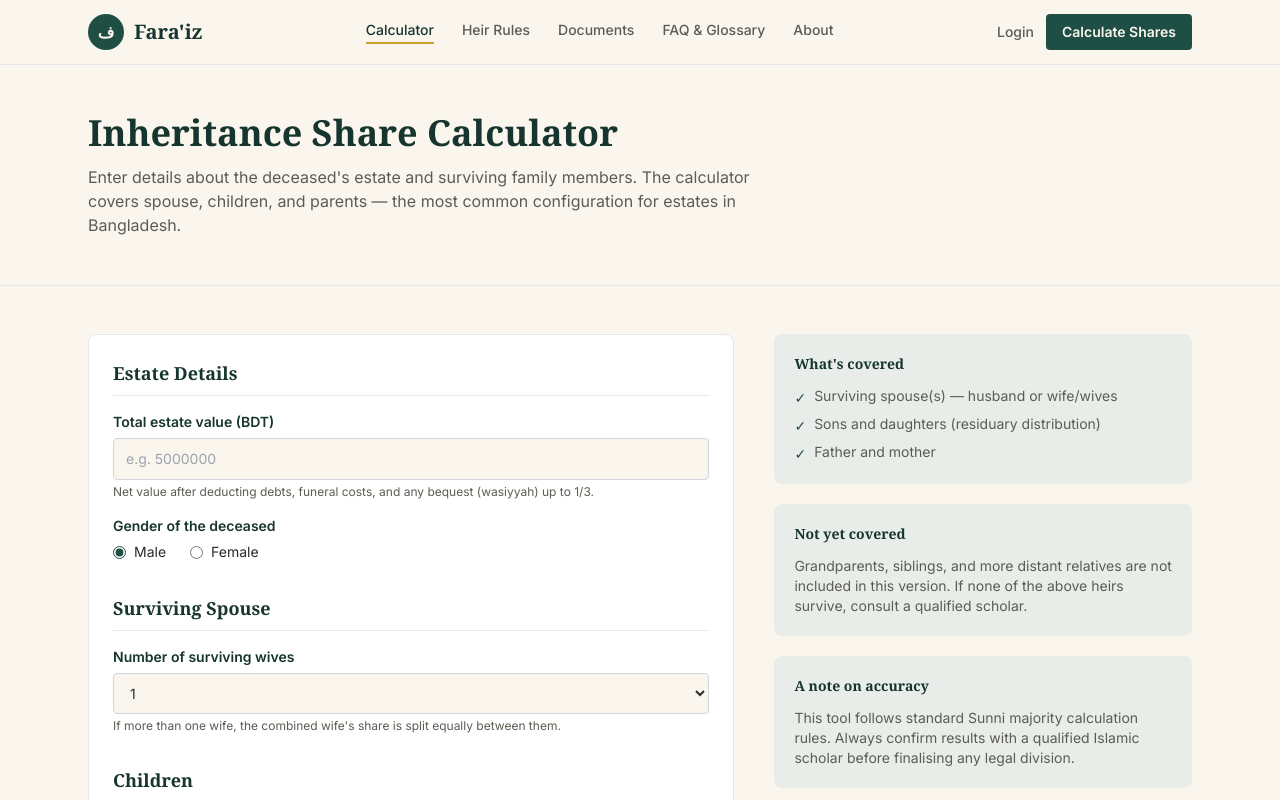
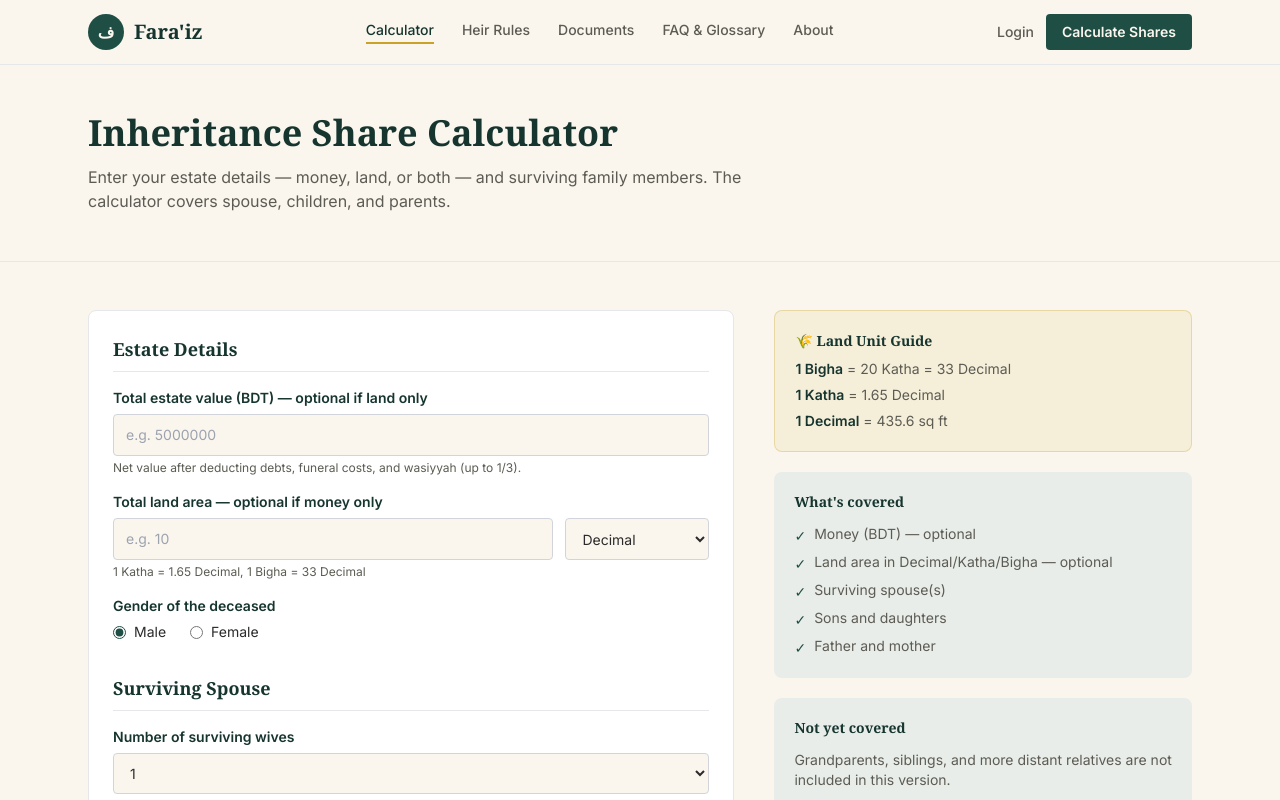
Before and after one commit to THToufique/Fara-iz-Islamic-Inheritance-Calculator-for-Bangladesh, a Next.js app in the folder client/: page /calculator in a window 1280 px wide. Shown: the top 800 px of the page. Built offline with nearby package versions, Linux system fonts and the light colour scheme.

Commit message:
feat(calculator): add land area division with Decimal/Katha/Bigha unit support

```diff
--- a/client/src/app/calculator/page.js
+++ b/client/src/app/calculator/page.js
@@ -1,11 +1,17 @@
 'use client';
 // app/calculator/page.js
-// Inheritance calculator form page
-// Tested: form submits correctly, gender toggle shows/hides spouse fields ✓
+// Inheritance calculator form page with land area support
+// Tested: form submits correctly, land unit selector works ✓
 
 import { useState } from 'react';
 import { useRouter } from 'next/navigation';
 import { calculatorAPI } from '../../lib/api';
+
+const LAND_UNITS = [
+  { value: 'decimal', label: 'Decimal', hint: '1 Katha = 1.65 Decimal, 1 Bigha = 33 Decimal' },
+  { value: 'katha', label: 'Katha', hint: '1 Bigha = 20 Katha, 1 Katha = 1.65 Decimal' },
+  { value: 'bigha', label: 'Bigha', hint: '1 Bigha = 20 Katha = 33 Decimal' },
+];
 
 export default function CalculatorPage() {
   const router = useRouter();
@@ -14,6 +20,8 @@ export default function CalculatorPage() {
 
   const [form, setForm] = useState({
     estateValue: '',
+    landArea: '',
+    landUnit: 'decimal',
     deceasedGender: 'male',
     numWives: '1',
     husbandAlive: 'yes',
@@ -30,14 +38,26 @@ export default function CalculatorPage() {
   const handleSubmit = async (e) => {
     e.preventDefault();
     setError('');
-    if (!form.estateValue || parseFloat(form.estateValue) <= 0) {
-      setError('Please enter a valid estate value greater than 0.');
+
+    if (!form.estateValue && !form.landArea) {
+      setError('Please enter at least an estate value or land area.');
       return;
     }
+    if (form.estateValue && parseFloat(form.estateValue) <= 0) {
+      setError('Estate value must be greater than 0.');
+      return;
+    }
+    if (form.landArea && parseFloat(form.landArea) <= 0) {
+      setError('Land area must be greater than 0.');
+      return;
+    }
+
     setLoading(true);
     try {
       const payload = {
-        estateValue: parseFloat(form.estateValue),
+        estateValue: parseFloat(form.estateValue) || 0,
+        landArea: parseFloat(form.landArea) || 0,
+        landUnit: form.landUnit,
         deceasedGender: form.deceasedGender,
         numWives: form.deceasedGender === 'male' ? parseInt(form.numWives) : 0,
         husbandAlive: form.deceasedGender === 'female' ? form.husbandAlive === 'yes' : false,
@@ -47,7 +67,6 @@ export default function CalculatorPage() {
         motherAlive: form.motherAlive === 'yes',
       };
       const data = await calculatorAPI.calculate(payload);
-      // Store result + input in sessionStorage, navigate to results
       sessionStorage.setItem('faraiz_result', JSON.stringify(data.result));
       sessionStorage.setItem('faraiz_input', JSON.stringify(payload));
       router.push('/results');
@@ -58,6 +77,8 @@ export default function CalculatorPage() {
     }
   };
 
+  const selectedUnit = LAND_UNITS.find(u => u.value === form.landUnit);
+
   return (
     <div>
       <div className="page-header">
@@ -66,15 +87,14 @@ export default function CalculatorPage() {
             Inheritance Share Calculator
           </h1>
           <p className="text-ink-soft max-w-2xl">
-            Enter details about the deceased&apos;s estate and surviving family members.
-            The calculator covers spouse, children, and parents — the most common configuration for estates in Bangladesh.
+            Enter your estate details — money, land, or both — and surviving family members.
+            The calculator covers spouse, children, and parents.
           </p>
         </div>
       </div>
 
       <div className="max-w-6xl mx-auto px-6 py-12">
         <div className="grid grid-cols-1 md:grid-cols-5 gap-10">
-          {/* Form */}
           <form onSubmit={handleSubmit} className="md:col-span-3 card space-y-8">
 
             {error && (
@@ -90,7 +110,7 @@ export default function CalculatorPage() {
               </h3>
               <div className="space-y-4">
                 <div>
-                  <label className="form-label">Total estate value (BDT)</label>
+                  <label className="form-label">Total estate value (BDT) — optional if land only</label>
                   <input
                     type="number"
                     name="estateValue"
@@ -98,13 +118,43 @@ export default function CalculatorPage() {
                     onChange={handleChange}
                     placeholder="e.g. 5000000"
                     className="form-input"
-                    min="1"
-                    required
+                    min="0"
                   />
                   <p className="text-xs text-ink-soft mt-1">
-                    Net value after deducting debts, funeral costs, and any bequest (wasiyyah) up to 1/3.
+                    Net value after deducting debts, funeral costs, and wasiyyah (up to 1/3).
                   </p>
                 </div>
+
+                {/* Land area */}
+                <div>
+                  <label className="form-label">Total land area — optional if money only</label>
+                  <div className="flex gap-3">
+                    <input
+                      type="number"
+                      name="landArea"
+                      value={form.landArea}
+                      onChange={handleChange}
+                      placeholder="e.g. 10"
+                      className="form-input flex-1"
+                      min="0"
+                      step="0.01"
+                    />
+                    <select
+                      name="landUnit"
+                      value={form.landUnit}
+                      onChange={handleChange}
+                      className="form-input w-36"
+                    >
+                      {LAND_UNITS.map(u => (
+                        <option key={u.value} value={u.value}>{u.label}</option>
+                      ))}
+                    </select>
+                  </div>
+                  {selectedUnit && (
+                    <p className="text-xs text-ink-soft mt-1">{selectedUnit.hint}</p>
+                  )}
+                </div>
+
                 <div>
                   <label className="form-label">Gender of the deceased</label>
                   <div className="flex gap-6 mt-1">
@@ -140,7 +190,7 @@ export default function CalculatorPage() {
                     ))}
                   </select>
                   <p className="text-xs text-ink-soft mt-1">
-                    If more than one wife, the combined wife&apos;s share is split equally between them.
+                    If more than one wife, the combined wife&apos;s share is split equally.
                   </p>
                 </div>
               ) : (
@@ -173,13 +223,13 @@ export default function CalculatorPage() {
               <div className="grid grid-cols-2 gap-4">
                 <div>
                   <label className="form-label">Surviving sons</label>
-                  <input type="number" name="numSons" value={form.numSons} onChange={handleChange}
-                    min="0" className="form-input" />
+                  <input type="number" name="numSons" value={form.numSons}
+                    onChange={handleChange} min="0" className="form-input" />
                 </div>
                 <div>
                   <label className="form-label">Surviving daughters</label>
-                  <input type="number" name="numDaughters" value={form.numDaughters} onChange={handleChange}
-                    min="0" className="form-input" />
+                  <input type="number" name="numDaughters" value={form.numDaughters}
+                    onChange={handleChange} min="0" className="form-input" />
                 </div>
               </div>
             </div>
@@ -227,22 +277,32 @@ export default function CalculatorPage() {
 
           {/* Sidebar */}
           <aside className="md:col-span-2 space-y-5">
+            <div className="bg-gold bg-opacity-10 border border-gold border-opacity-30 rounded-lg p-5">
+              <h3 className="font-semibold text-teal-deep mb-2 text-sm">🌾 Land Unit Guide</h3>
+              <div className="text-sm text-ink-soft space-y-1.5">
+                <p><span className="font-semibold text-teal-deep">1 Bigha</span> = 20 Katha = 33 Decimal</p>
+                <p><span className="font-semibold text-teal-deep">1 Katha</span> = 1.65 Decimal</p>
+                <p><span className="font-semibold text-teal-deep">1 Decimal</span> = 435.6 sq ft</p>
+              </div>
+            </div>
             {[
               {
                 title: "What's covered",
                 items: [
-                  'Surviving spouse(s) — husband or wife/wives',
-                  'Sons and daughters (residuary distribution)',
+                  'Money (BDT) — optional',
+                  'Land area in Decimal/Katha/Bigha — optional',
+                  'Surviving spouse(s)',
+                  'Sons and daughters',
                   'Father and mother',
                 ],
               },
               {
                 title: 'Not yet covered',
-                content: 'Grandparents, siblings, and more distant relatives are not included in this version. If none of the above heirs survive, consult a qualified scholar.',
+                content: 'Grandparents, siblings, and more distant relatives are not included in this version.',
               },
               {
                 title: 'A note on accuracy',
-                content: 'This tool follows standard Sunni majority calculation rules. Always confirm results with a qualified Islamic scholar before finalising any legal division.',
+                content: 'This tool follows standard Sunni majority calculation rules. Always confirm with a qualified Islamic scholar before finalising any legal division.',
               },
             ].map((card, i) => (
               <div key={i} className="bg-sage rounded-lg p-5">
--- a/client/src/app/results/page.js
+++ b/client/src/app/results/page.js
@@ -1,7 +1,7 @@
 'use client';
 // app/results/page.js
-// Shows calculation results from sessionStorage with pie chart and heir table
-// Tested: pie chart renders correctly, amounts sum to estate value ✓
+// Shows calculation results with money AND land shares
+// Tested: pie chart renders, land column shows correct unit and amount ✓
 
 import { useEffect, useState } from 'react';
 import { useRouter } from 'next/navigation';
@@ -13,7 +13,29 @@ import { isLoggedIn } from '../../lib/auth';
 const COLORS = ['#1F4E45','#C9A227','#9FB8AE','#7A8C84','#D9C896','#3E6B60','#B68C2A','#5E7E74'];
 
 function formatTaka(n) {
+  if (!n && n !== 0) return '—';
   return '৳' + Number(n).toLocaleString('en-IN');
+}
+
+function formatLand(area, unit) {
+  if (!area && area !== 0) return '—';
+  const rounded = Math.round(area * 1000) / 1000;
+  const unitLabel = unit === 'decimal' ? 'Dec' : unit === 'katha' ? 'Katha' : 'Bigha';
+  return `${rounded} ${unitLabel}`;
+}
+
+// Convert land area to all units for display
+function getLandConversions(area, unit) {
+  let decimal = area;
+  if (unit === 'katha') decimal = area * 1.65;
+  if (unit === 'bigha') decimal = area * 33;
+  const katha = decimal / 1.65;
+  const bigha = decimal / 33;
+  return {
+    decimal: Math.round(decimal * 1000) / 1000,
+    katha: Math.round(katha * 1000) / 1000,
+    bigha: Math.round(bigha * 1000) / 1000,
+  };
 }
 
 export default function ResultsPage() {
@@ -39,9 +61,8 @@ export default function ResultsPage() {
     try {
       await calculationsAPI.save({ input, label: '' });
       setSaved(true);
-    } catch (e) {
-      setSaveError(e.message);
-    } finally { setSaving(false); }
+    } catch (e) { setSaveError(e.message); }
+    finally { setSaving(false); }
   };
 
   const handlePDF = async () => {
@@ -54,7 +75,7 @@ export default function ResultsPage() {
   if (!result) return (
     <div className="max-w-6xl mx-auto px-6 py-20 text-center">
       <h2 className="text-2xl font-serif font-bold text-teal-deep mb-4">No calculation found</h2>
-      <p className="text-ink-soft mb-6">It looks like you haven't run a calculation yet, or your session expired.</p>
+      <p className="text-ink-soft mb-6">It looks like you haven&apos;t run a calculation yet.</p>
       <Link href="/calculator" className="btn-primary">Go to Calculator</Link>
     </div>
   );
@@ -69,11 +90,26 @@ export default function ResultsPage() {
     </div>
   );
 
+  const hasLand = input?.landArea > 0;
+  const hasMoney = input?.estateValue > 0;
+  const landUnit = input?.landUnit || 'decimal';
+  const unitLabel = landUnit === 'decimal' ? 'Decimal' : landUnit === 'katha' ? 'Katha' : 'Bigha';
+
   const pieData = result.heirs.map((h, i) => ({
     name: h.name,
     value: parseFloat(h.percent),
     color: COLORS[i % COLORS.length],
   }));
+
+  // Calculate land share per heir using same fraction
+  const getLandShare = (heir) => {
+    if (!hasLand) return null;
+    const [num, den] = heir.fractionDisplay.includes('/')
+      ? heir.fractionDisplay.split('/').map(Number)
+      : [1, 1];
+    const fraction = den ? num / den : parseFloat(heir.percent) / 100;
+    return Math.round(input.landArea * fraction * 10000) / 10000;
+  };
 
   return (
     <div>
@@ -85,19 +121,47 @@ export default function ResultsPage() {
       </div>
 
       <div className="max-w-6xl mx-auto px-6 py-10">
+
         {/* Summary band */}
-        <div className="bg-teal rounded-lg p-8 mb-8 grid grid-cols-1 md:grid-cols-3 gap-6">
-          {[
-            { label: 'Total Estate Value', value: formatTaka(result.estateValue) },
-            { label: 'Heirs Identified', value: result.heirs.length },
-            { label: 'Fully Distributed', value: result.totalFraction === '1' ? 'Yes ✓' : result.totalFraction },
-          ].map((item, i) => (
-            <div key={i}>
-              <p className="text-xs font-mono uppercase tracking-widest text-cream opacity-70 mb-1">{item.label}</p>
-              <p className="text-2xl font-serif font-bold text-cream">{item.value}</p>
+        <div className="bg-teal rounded-lg p-8 mb-8 grid grid-cols-2 md:grid-cols-4 gap-6">
+          {hasMoney && (
+            <div>
+              <p className="text-xs font-mono uppercase tracking-widest text-cream opacity-70 mb-1">Estate Value</p>
+              <p className="text-xl font-serif font-bold text-cream">{formatTaka(result.estateValue)}</p>
             </div>
-          ))}
+          )}
+          {hasLand && (
+            <div>
+              <p className="text-xs font-mono uppercase tracking-widest text-cream opacity-70 mb-1">Land Area</p>
+              <p className="text-xl font-serif font-bold text-cream">{input.landArea} {unitLabel}</p>
             </div>
+          )}
+          <div>
+            <p className="text-xs font-mono uppercase tracking-widest text-cream opacity-70 mb-1">Heirs</p>
+            <p className="text-xl font-serif font-bold text-cream">{result.heirs.length}</p>
+          </div>
+          <div>
+            <p className="text-xs font-mono uppercase tracking-widest text-cream opacity-70 mb-1">Distributed</p>
+            <p className="text-xl font-serif font-bold text-cream">{result.totalFraction === '1' ? '100% ✓' : result.totalFraction}</p>
+          </div>
+        </div>
+
+        {/* Land conversion info */}
+        {hasLand && (
+          <div className="bg-gold bg-opacity-10 border border-gold border-opacity-30 rounded-lg p-4 mb-6 flex flex-wrap gap-6 text-sm">
+            <span className="text-ink-soft font-semibold">Total land conversions:</span>
+            {(() => {
+              const conv = getLandConversions(input.landArea, landUnit);
+              return (
+                <>
+                  <span><strong className="text-teal-deep">{conv.decimal}</strong> Decimal</span>
+                  <span><strong className="text-teal-deep">{conv.katha}</strong> Katha</span>
+                  <span><strong className="text-teal-deep">{conv.bigha}</strong> Bigha</span>
+                </>
+              );
+            })()}
+          </div>
+        )}
 
         {/* Chart + Table */}
         <div className="grid grid-cols-1 md:grid-cols-2 gap-8 mb-8">
@@ -124,33 +188,92 @@ export default function ResultsPage() {
             <table className="w-full text-sm">
               <thead>
                 <tr className="bg-cream-deep text-xs font-mono uppercase tracking-wide text-ink-soft">
-                  <th className="text-left py-2 px-3">Heir</th>
-                  <th className="text-left py-2 px-3">Share</th>
-                  <th className="text-left py-2 px-3">Basis</th>
-                  <th className="text-right py-2 px-3">Amount</th>
+                  <th className="text-left py-2 px-2">Heir</th>
+                  <th className="text-left py-2 px-2">Share</th>
+                  <th className="text-left py-2 px-2">Basis</th>
+                  {hasMoney && <th className="text-right py-2 px-2">Money</th>}
+                  {hasLand && <th className="text-right py-2 px-2">Land ({unitLabel})</th>}
                 </tr>
               </thead>
               <tbody>
-                {result.heirs.map((h, i) => (
+                {result.heirs.map((h, i) => {
+                  const landShare = getLandShare(h);
+                  return (
                     <tr key={i} className={`border-t border-gray-100 ${i % 2 === 0 ? '' : 'bg-cream'}`}>
-                    <td className="py-3 px-3 font-medium">{h.name}<span className="block text-xs text-ink-soft font-normal">{h.role}</span></td>
-                    <td className="py-3 px-3 font-mono font-semibold text-teal-deep">{h.fractionDisplay}<span className="block text-xs text-ink-soft font-normal">{h.percent}%</span></td>
-                    <td className="py-3 px-3">
+                      <td className="py-3 px-2 font-medium">
+                        {h.name}
+                        <span className="block text-xs text-ink-soft font-normal">{h.role}</span>
+                      </td>
+                      <td className="py-3 px-2 font-mono font-semibold text-teal-deep">
+                        {h.fractionDisplay}
+                        <span className="block text-xs text-ink-soft font-normal">{h.percent}%</span>
+                      </td>
+                      <td className="py-3 px-2">
                         <span className={h.basis === 'residuary' ? 'badge-residuary' : 'badge-fixed'}>
                           {h.basis === 'residuary' ? 'Residuary' : 'Fixed'}
                         </span>
                       </td>
-                    <td className="py-3 px-3 font-mono text-right">{formatTaka(h.amount)}</td>
+                      {hasMoney && (
+                        <td className="py-3 px-2 font-mono text-right text-sm">{formatTaka(h.amount)}</td>
+                      )}
+                      {hasLand && (
+                        <td className="py-3 px-2 font-mono text-right text-sm text-teal-deep font-semibold">
+                          {formatLand(landShare, landUnit)}
+                        </td>
+                      )}
                     </tr>
-                ))}
+                  );
+                })}
                 <tr className="border-t-2 border-teal font-semibold">
-                  <td colSpan={3} className="py-3 px-3">Total Distributed</td>
-                  <td className="py-3 px-3 font-mono text-right">{formatTaka(result.totalDistributed)}</td>
+                  <td colSpan={3} className="py-3 px-2">Total</td>
+                  {hasMoney && (
+                    <td className="py-3 px-2 font-mono text-right">{formatTaka(result.totalDistributed)}</td>
+                  )}
+                  {hasLand && (
+                    <td className="py-3 px-2 font-mono text-right text-teal-deep">
+                      {input.landArea} {unitLabel}
+                    </td>
+                  )}
                 </tr>
               </tbody>
             </table>
           </div>
         </div>
+
+        {/* Land detail breakdown */}
+        {hasLand && (
+          <div className="card mb-8">
+            <h3 className="font-serif font-bold text-teal-deep mb-4">Land Share Details</h3>
+            <div className="overflow-x-auto">
+              <table className="w-full text-sm">
+                <thead>
+                  <tr className="bg-cream-deep text-xs font-mono uppercase tracking-wide text-ink-soft">
+                    <th className="text-left py-2 px-4">Heir</th>
+                    <th className="text-left py-2 px-4">Fraction</th>
+                    <th className="text-right py-2 px-4">Decimal</th>
+                    <th className="text-right py-2 px-4">Katha</th>
+                    <th className="text-right py-2 px-4">Bigha</th>
+                  </tr>
+                </thead>
+                <tbody>
+                  {result.heirs.map((h, i) => {
+                    const landShare = getLandShare(h);
+                    const conv = getLandConversions(landShare, landUnit);
+                    return (
+                      <tr key={i} className={`border-t border-gray-100 ${i % 2 === 0 ? 'bg-white' : 'bg-cream'}`}>
+                        <td className="py-3 px-4 font-medium">{h.name}</td>
+                        <td className="py-3 px-4 font-mono text-teal-deep">{h.fractionDisplay}</td>
+                        <td className="py-3 px-4 font-mono text-right">{conv.decimal} Dec</td>
+                        <td className="py-3 px-4 font-mono text-right">{conv.katha} Katha</td>
+                        <td className="py-3 px-4 font-mono text-right">{conv.bigha} Bigha</td>
+                      </tr>
+                    );
+                  })}
+                </tbody>
+              </table>
+            </div>
+          </div>
+        )}
 
         {/* Actions */}
         <div className="flex flex-wrap gap-3 mb-6">
@@ -166,7 +289,7 @@ export default function ResultsPage() {
         {!isLoggedIn() && (
           <p className="text-sm text-ink-soft mb-4">
             <Link href="/login" className="text-teal font-medium">Login</Link> or{' '}
-            <Link href="/register" className="text-teal font-medium">register</Link> to save your calculation and download reports.
+            <Link href="/register" className="text-teal font-medium">register</Link> to save your calculation.
           </p>
         )}
 
```
Lines whose indentation alone changed are shown as unchanged.
